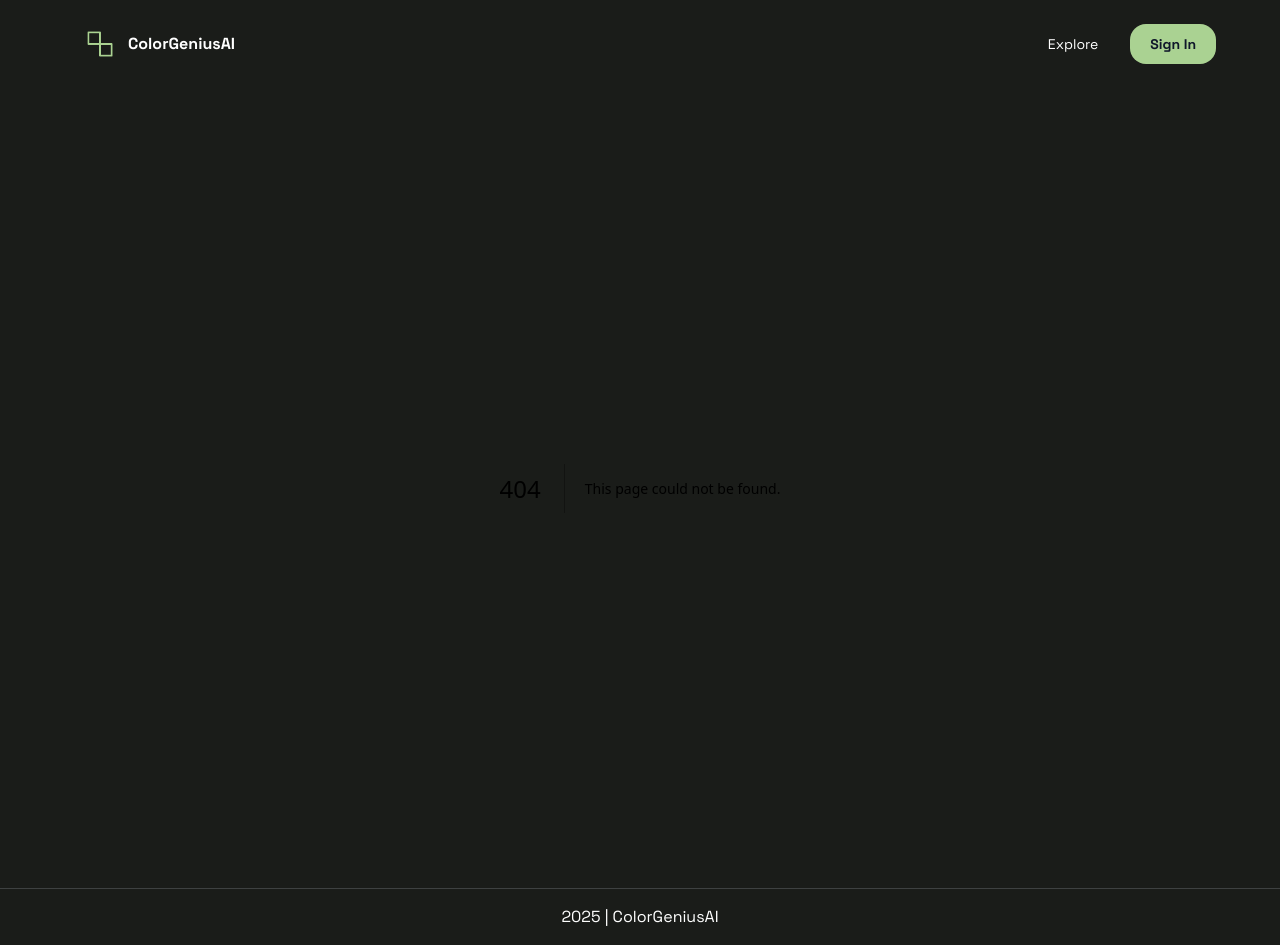
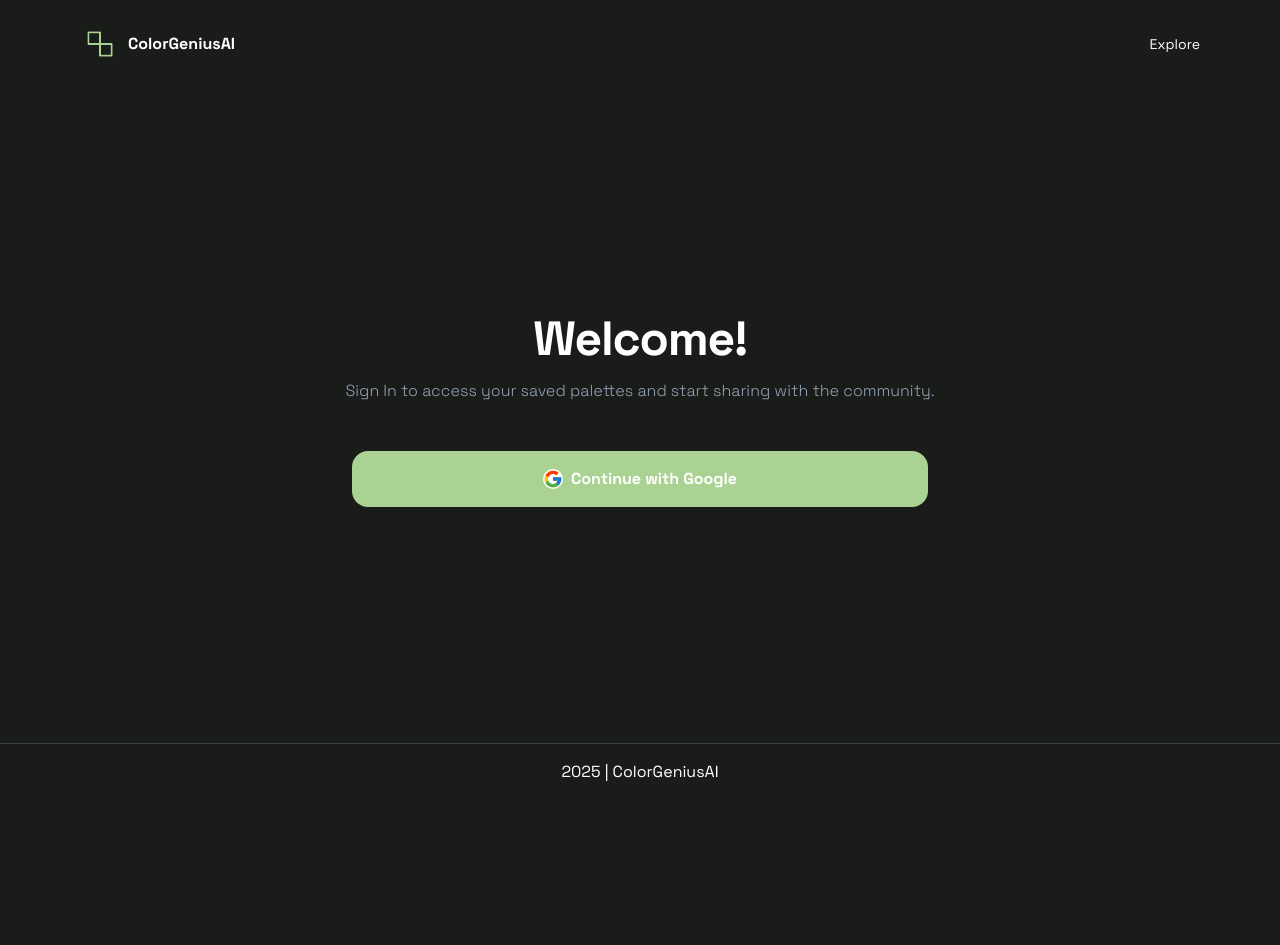
Before and after one commit to chrxsdev/color-genius-ai, a Next.js app: page /auth/sign-in in a window 1280 px wide. Before the commit this address had no page. After the commit the page ends 800 px from the top, so only its background shows below. Built offline with nearby package versions, Linux system fonts and the light colour scheme.

Commit message:
adding sign page

```diff
--- /dev/null
+++ b/app/auth/sign-in/page.tsx
@@ -0,0 +1,35 @@
+'use client';
+
+import { FcGoogle } from 'react-icons/fc';
+
+export const SignIn = () => {
+  return (
+    <div className='mx-auto px-4 sm:px-6 lg:px-8 py-12'>
+      <div className='min-h-[calc(100vh-250px)] flex flex-col justify-center items-center'>
+        {/* Header Section */}
+        <div className='text-center mb-12'>
+          <h1 className='text-5xl font-bold tracking-tight text-white mb-4'>Welcome!</h1>
+          <p className='text-2lg text-subtitle mx-auto font-light'>
+            Sign In to access your saved palettes and start sharing with the community.
+          </p>
+        </div>
+
+        {/* Sign In Section */}
+        <div className='space-y-4'>
+          <button
+            className='flex flex-row justify-center items-center min-w-xl bg-primary p-4 gap-x-2 rounded-2xl text-white font-bold hover:bg-primary/90 cursor-pointer'
+            onClick={() => console.log('sign in with google...')}
+            type='button'
+          >
+            <span className='bg-white rounded-full'>
+              <FcGoogle size={20} />
+            </span>
+            Continue with Google
+          </button>
+        </div>
+      </div>
+    </div>
+  );
+};
+
+export default SignIn;
--- a/app/page.tsx
+++ b/app/page.tsx
@@ -16,11 +16,7 @@ import { BiSolidError } from 'react-icons/bi';
 import { applySliderAdjustments } from '@/utils/color-conversions/color-adjustments';
 import { DEFAULT_COLOR_COUNT } from '@/constant';
 
-interface PalettePageProps {
-  children?: ReactNode;
-}
-
-const PalettePage = ({}: PalettePageProps) => {
+const PalettePage = () => {
   const [prompt, setPrompt] = useState('');
   const [harmony, setHarmony] = useState<HarmonyType>('analogous');
   const [brightness, setBrightness] = useState(50);
--- a/components/shared/Navbar.tsx
+++ b/components/shared/Navbar.tsx
@@ -1,9 +1,13 @@
 'use client';
 
 import Link from 'next/link';
+import { usePathname } from 'next/navigation';
 import { Logo } from './Logo';
 
 export const Navbar = () => {
+  const pathname = usePathname();
+  const isAuthPath = pathname.includes('auth');
+
   return (
     <header className='flex justify-between items-center px-4 md:px-8 lg:px-16 py-2 bg-background'>
       <Logo />
@@ -11,12 +15,14 @@ export const Navbar = () => {
         <Link href='/explore' className='text-white text-sm hover:text-primary transition-colors px-4'>
           Explore
         </Link>
-        <Link
-          href='/login'
-          className='flex h-10 items-center justify-center rounded-2xl bg-primary px-5 text-sm font-bold text-button-text transition-colors duration-200 ease-in-out hover:bg-primary/90 cursor-pointer'
-        >
-          Sign In
-        </Link>
+        {!isAuthPath && (
+          <Link
+            href='/auth/sign-in'
+            className='flex h-10 items-center justify-center rounded-2xl bg-primary px-5 text-sm font-bold text-button-text transition-colors duration-200 ease-in-out hover:bg-primary/90 cursor-pointer'
+          >
+            Sign In
+          </Link>
+        )}
       </div>
     </header>
   );
```
Also changed, not shown: app/layout.tsx (+5 -3 lines).
